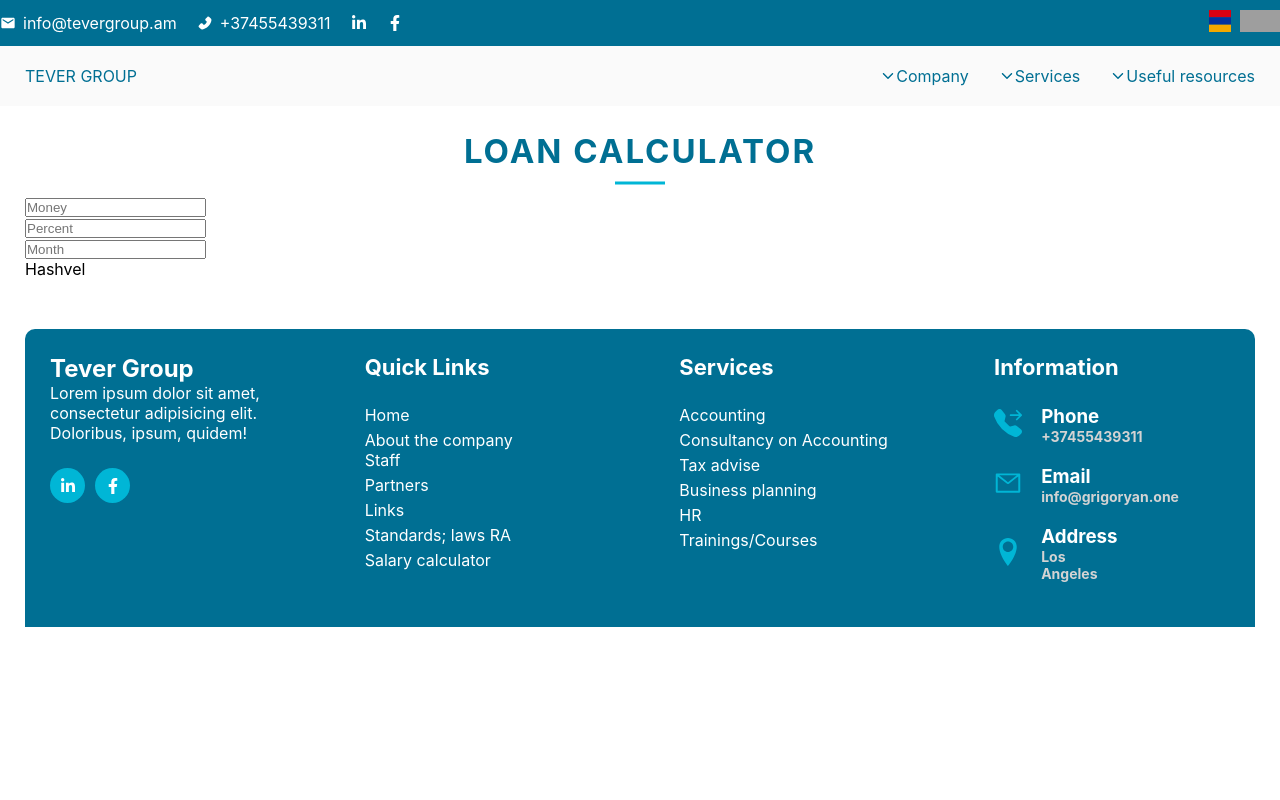
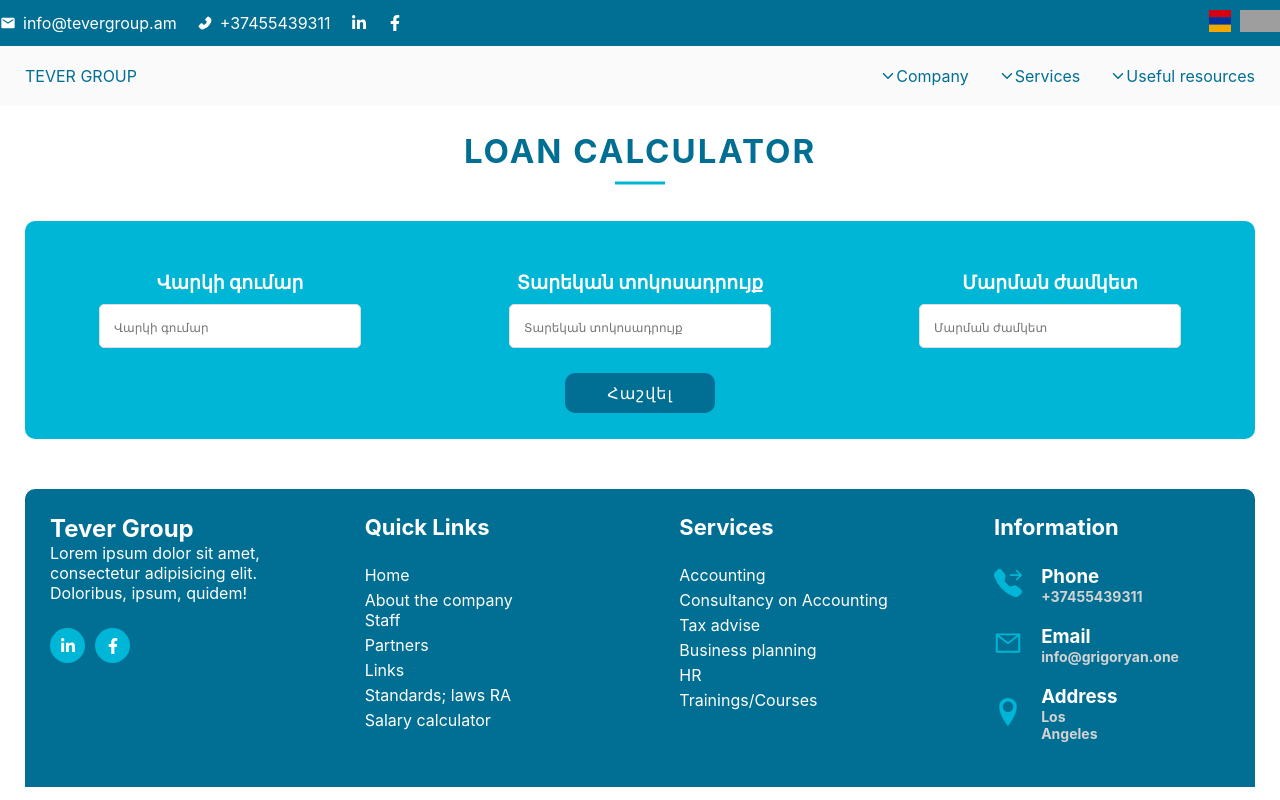
Before and after one commit to EdgarGrigoryan1996/teverGroup, a React (Create React App) app: page /loanCalculation in a window 1280 px wide. Built offline with nearby package versions, Linux system fonts and the light colour scheme; grey boxes are pictures that could not be loaded.

Commit message:
loan calculator logic added

```diff
--- a/src/Pages/UsefulResources/LoanCalculator/LoanCalculator.jsx
+++ b/src/Pages/UsefulResources/LoanCalculator/LoanCalculator.jsx
@@ -5,27 +5,31 @@ import {useTranslation} from "react-i18next";
 
 function LoanCalculator(props) {
     const {t} = useTranslation()
-    const [money, setMoney] = useState(null)
-    const [percent, setPercent] = useState(null)
-    const [month, setMonth] = useState(null)
+    const [money, setMoney] = useState("")
+    const [percent, setPercent] = useState("")
+    const [month, setMonth] = useState("")
     const [loanList, setLoanList] = useState([])
 
     const renderTable = useCallback((arr) => {
         return(
-            <table>
+            <table className={s.table}>
                 <tr>
-                    <th>MayrGumarMnacord</th><th>Tokos</th><th>Mayr Gumar</th><th>Yndameny</th>
+                    <th>#</th><th>Մայր գումարի մնացորդ</th><th>Տոկոս</th><th>Մայր գումար</th><th>Ընդամենը վճարում</th>
                 </tr>
-                {arr.map(item => (
+                {arr.map((item,i) => (
                     <tr>
+                        <td>{i+1}</td>
                         <td>
-                        {item.tokos}
+                            {item.mnacord} <span>&#x58F;</span>
                         </td>
                         <td>
-                            {item.mayrGumar}
+                        {item.tokos} <span>&#x58F;</span>
                         </td>
                         <td>
-                            {item.marvoxGumar}
+                            {item.mayrGumar} <span>&#x58F;</span>
+                        </td>
+                        <td>
+                            {item.marvoxGumar} <span>&#x58F;</span>
                         </td>
                     </tr>
                 ))}
@@ -39,18 +43,19 @@ function LoanCalculator(props) {
 
         for(let i = 1; i<= month; i++){
             const calcData = {}
-            let tokos = vark * (percent / 100) / 12
-            let marvoxGumar = vark * tokos / (1 - 1 / (1 + tokos) ** month)
-
-            const mayrGumar = marvoxGumar - tokos
-            vark -= marvoxGumar
-            calcData.tokos = 10000
-            calcData.mayrGumar = 564546
-            calcData.marvoxGumar = 546848946
+            let tokos = Math.round(vark * (percent / 100) / 12)
+            let yndameny = Math.round(money * (percent / 100) / 12 / (1 - 1 / (1 + (percent / 100) / 12) ** month))
+            let mayrGumar = Math.round(yndameny - tokos)
+            let mnacord = Math.round(vark - mayrGumar)
+            calcData.mnacord = mnacord
+            calcData.tokos = tokos
+            calcData.mayrGumar = mayrGumar
+            calcData.marvoxGumar = yndameny
 
             // console.log({vark}, {tokos}, {marvoxGumar}, {mayrGumar})
 
             result.push(calcData)
+            vark = vark - mayrGumar
         }
 
         setLoanList(result)
@@ -63,23 +68,34 @@ function LoanCalculator(props) {
             </div>
 
             <div className={s.calculatorBlock}>
-                <div><input type="number" placeholder='Money' value={money} onChange={(e) => {
-                    setMoney(e.target.value)
-                }}/></div>
+                <div className={s.fieldsBlock}>
+                    <div className={s.fieldBlock}>
+                        <h3>Վարկի գումար</h3>
+                        <input type="number" placeholder='Վարկի գումար' value={money} onChange={(e) => {
+                            setMoney(e.target.value)
+                        }}/>
+                    </div>
+
+                    <div className={s.fieldBlock}>
+                        <h3>Տարեկան տոկոսադրույք</h3>
+                        <input type="number" placeholder='Տարեկան տոկոսադրույք' value={percent} onChange={(e) => {
+                            setPercent(e.target.value)
+                        }}/>
+                    </div>
+
+                    <div className={s.fieldBlock}>
+                        <h3>Մարման ժամկետ</h3>
+                        <input type="number" placeholder='Մարման ժամկետ' value={month} onChange={(e) => {
+                            setMonth(e.target.value)
+                        }}/>
+                    </div>
+                </div>
+
+                <div className={s.showResult} onClick={handleCalculate}>Հաշվել</div>
             </div>
 
-            <div className={s.calculatorBlock}>
-                <div><input type="number" placeholder='Percent' value={percent} onChange={(e) => {
-                    setPercent(e.target.value)
-                }}/></div>
-            </div>
 
-            <div className={s.calculatorBlock}>
-                <div><input type="number" placeholder='Month' value={month} onChange={(e) => {
-                    setMonth(e.target.value)
-                }}/></div>
-            </div>
-            <div className={s.showResult} onClick={handleCalculate}>Hashvel</div>
+
 
             {!!loanList.length && renderTable(loanList)}
         </section>
--- a/src/Pages/UsefulResources/LoanCalculator/LoanCalculator.module.css
+++ b/src/Pages/UsefulResources/LoanCalculator/LoanCalculator.module.css
@@ -0,0 +1,76 @@
+.calculatorBlock{
+    background-color: var(--main-color);
+    margin-top: 25px;
+    padding: 25px 0 1px 0;
+    border-radius: 10px;
+}
+.fieldsBlock{
+    display: flex;
+    justify-content: space-around;
+    color: var(--white);
+    margin: 25px 0;
+}
+.fieldBlock{
+    display: flex;
+    flex-direction: column;
+    align-items: center;
+    justify-content: center;
+}
+.calculatorBlock input{
+    margin-top: 10px;
+    background-color: var(--white);
+    height: 44px;
+    padding: 5px 14px;
+    border: 1px solid #dedede;
+    border-radius: 5px;
+    outline: none;
+    font-size: 18px;
+}
+.calculatorBlock input:focus{
+    border: 1px solid var(--second-color);
+}
+.calculatorBlock input::placeholder{
+    font-size: 12px;
+}
+.showResult{
+    max-width: 150px;
+    text-align: center;
+    border-radius: 10px;
+    background-color: var(--second-color);
+    color: var(--white);
+    padding: 10px;
+    margin: 25px auto;
+    cursor: pointer;
+    transition: all 0.2s linear;
+    letter-spacing: 1px;
+}
+.showResult:hover{
+    background-color: var(--black);
+    color: var(--white);
+}
+.table{
+    margin-top: 10px;
+    width: 100%;
+    color: #313131;
+}
+.table tr td{
+    padding: 7px;
+    border:1px solid #d5d5d5;
+    font-weight: 500;
+    letter-spacing: 1px;
+}
+.table tr th{
+    padding: 7px;
+    border:1px solid #d5d5d5;
+    letter-spacing: 1px;
+}
+.table tr:first-child th:first-child{
+    border-top-left-radius: 10px;
+}
+.table tr:first-child th:last-child{
+    border-top-right-radius: 10px;
+}
+.table tr td span{
+    font-weight: 700;
+    color: var(--black);
+}
```
Also changed, not shown: src/assets/images/partners/globbing2.png (deleted).
